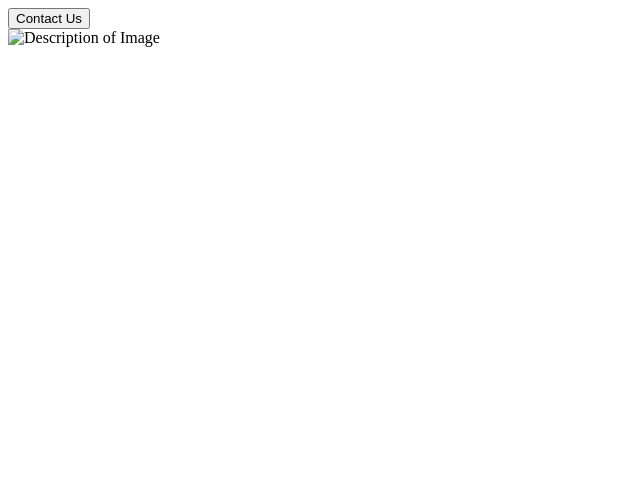
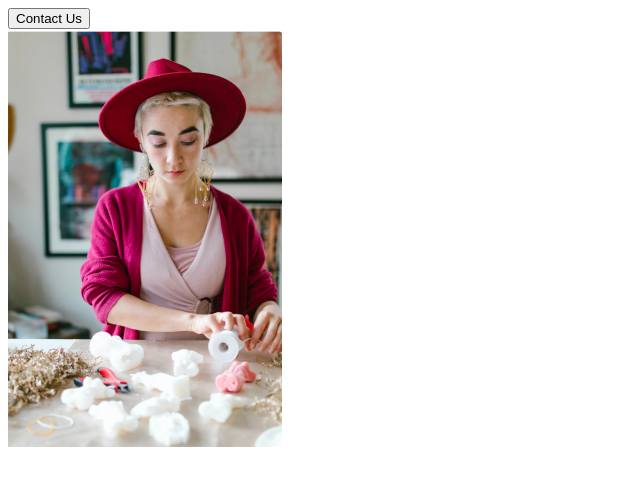
Before and after one commit to eramshk/eramshaikh, a plain HTML site: page index.html in a window 1280 px wide. Shown: the whole page, without its empty margins (0-640 px from the left). Drawn offline with Linux system fonts and the light colour scheme.

Commit message:
Update index.html

```diff
--- a/index.html
+++ b/index.html
@@ -30,7 +30,7 @@
 </div>
   </div>
   <div class="col-lg-4 col-md-4 col-xs-12">
-    <img src="image.jpg" alt="Description of Image">
+    <img src="Capture.PNG" alt="Description of Image">
     </div>
 </div>
 </body>
```
